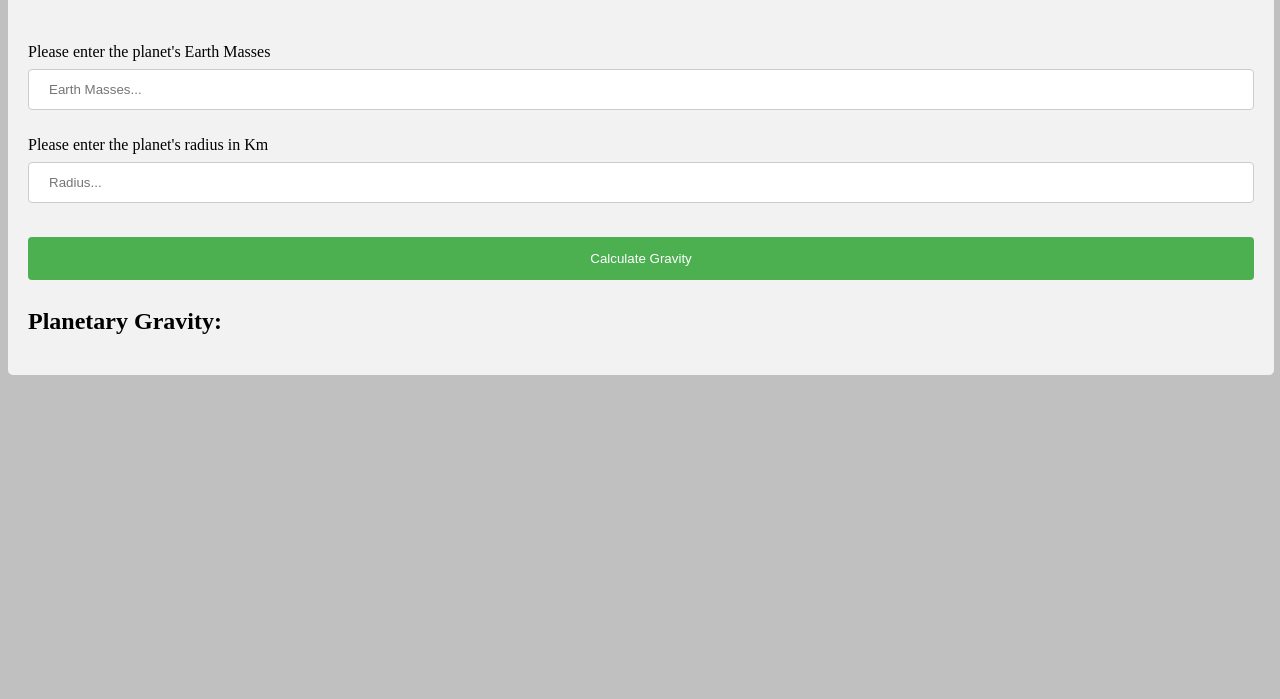
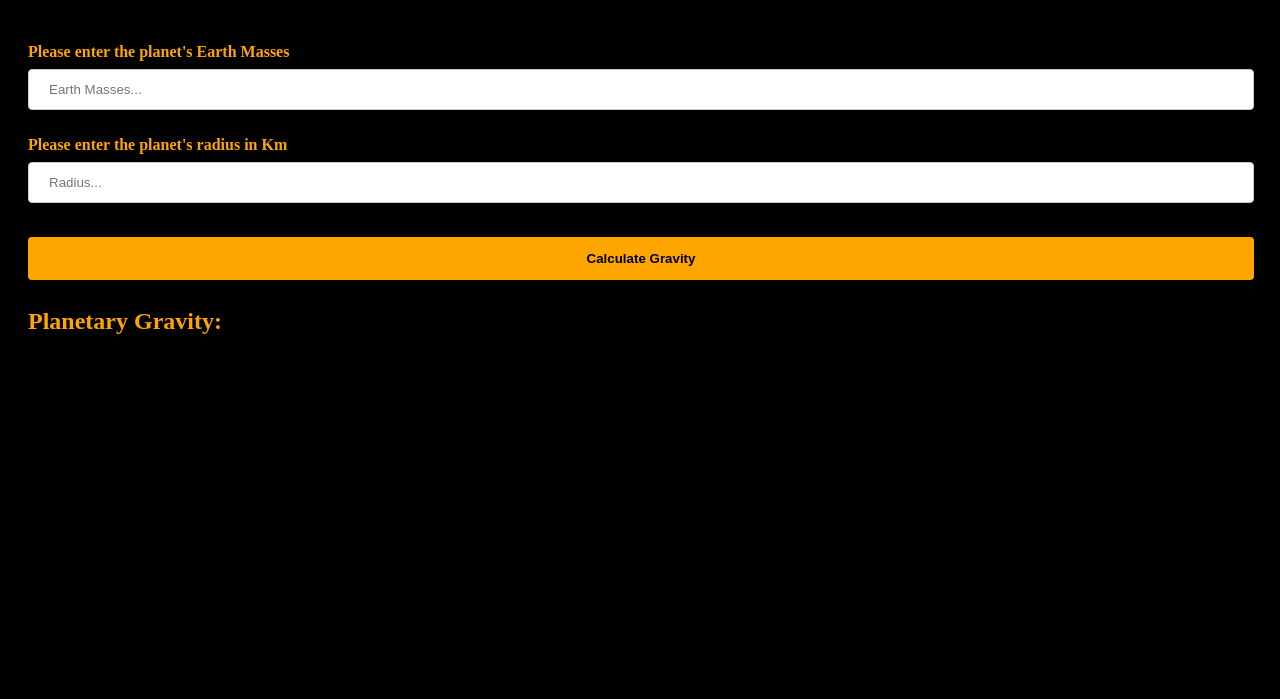
Before and after one commit to daniel-medlin/EDGravityWebpage, a plain HTML site: page index.html in a window 1280 px wide. Shown: the part 101-800 px from the top of the page. Drawn offline with Linux system fonts and the light colour scheme.

Commit message:
Updated page
Changed colors scheme to match Elite Dangerous
Changed the font weights to make it easier to read
Fixed form to submit on enter

```diff
--- a/index.html
+++ b/index.html
@@ -1,18 +1,17 @@
 <html>
-<!--
-This tool was written using the help of this reddit post: https://www.reddit.com/r/EliteDangerous/comments/35t7zo/i_cant_see_gravity_in_the_info_how_do_you/
--->
 <head>
 <title>E:D Planetary Gravity Calculator</title>
 <style>
 body {
-	background-color: silver;
+	background-color: Black;
 }
 #gravCalc {
 	border-radius: 5px;
-    background-color: #f2f2f2;
+    background-color: Black;
     padding: 20px;
 	width: 97%;
+	color: orange;
+	font-weight: bold;
 }
 input[type=text], select {
     width: 100%;
@@ -25,16 +24,18 @@ input[type=text], select {
 }
 #subButton {
 	width: 100%;
-    background-color: #4CAF50;
-    color: white;
+	background-color: Orange;
+    color: black;
+	font-weight: bold;
     padding: 14px 20px;
     margin: 8px 0;
     border: none;
     border-radius: 4px;
     cursor: pointer;
+
 }
 #subButton:hover {
-	background-color: #45a049;
+	background-color: #e68a00
 }
 
 </style>
@@ -68,8 +69,8 @@ input[type=text], select {
 </script>
 </head>
 <body>
-<div id="gravCalc"
-<form id="calculator">
+<div id="gravCalc">
+<form id="calculator" onsubmit = "gravCalc(); return false;">
 <center><h1>Welcome to the Elite Dangerous Gravity Calculation toolkit</h1></center>
 <br />
 <br />
@@ -77,12 +78,11 @@ input[type=text], select {
 <input id="MassRatio" type="text" placeholder="Earth Masses..."></input>
 <br />
 <br />
-<lable for="PlanetRadius">Please enter the planet's radius in Km</label>
+<label for="PlanetRadius">Please enter the planet's radius in Km</label>
 <input id="PlanetRadius" type="text" placeholder="Radius..."></input>
 <br />
 <br />
-<button id='subButton' type='button' onClick='gravCalc()'>Calculate Gravity</button>
-
+<button id='subButton' type='submit'>Calculate Gravity</button>
 <br /><h2><div id="result">Planetary Gravity: <div></h2>
 </form>
 </div>
```
